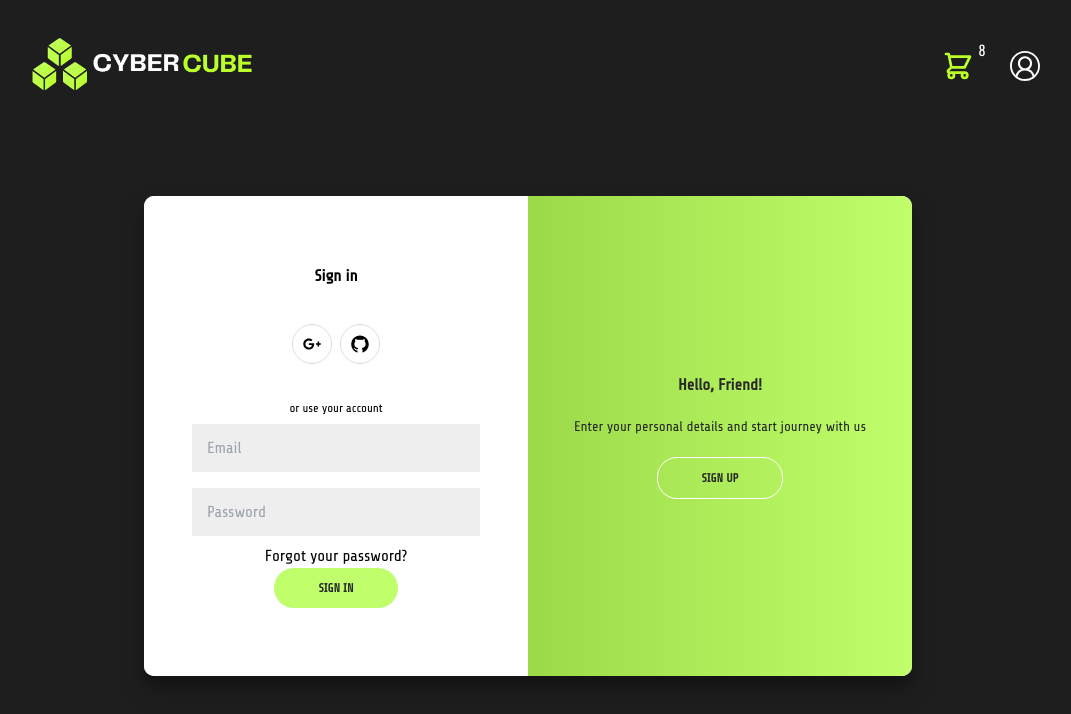
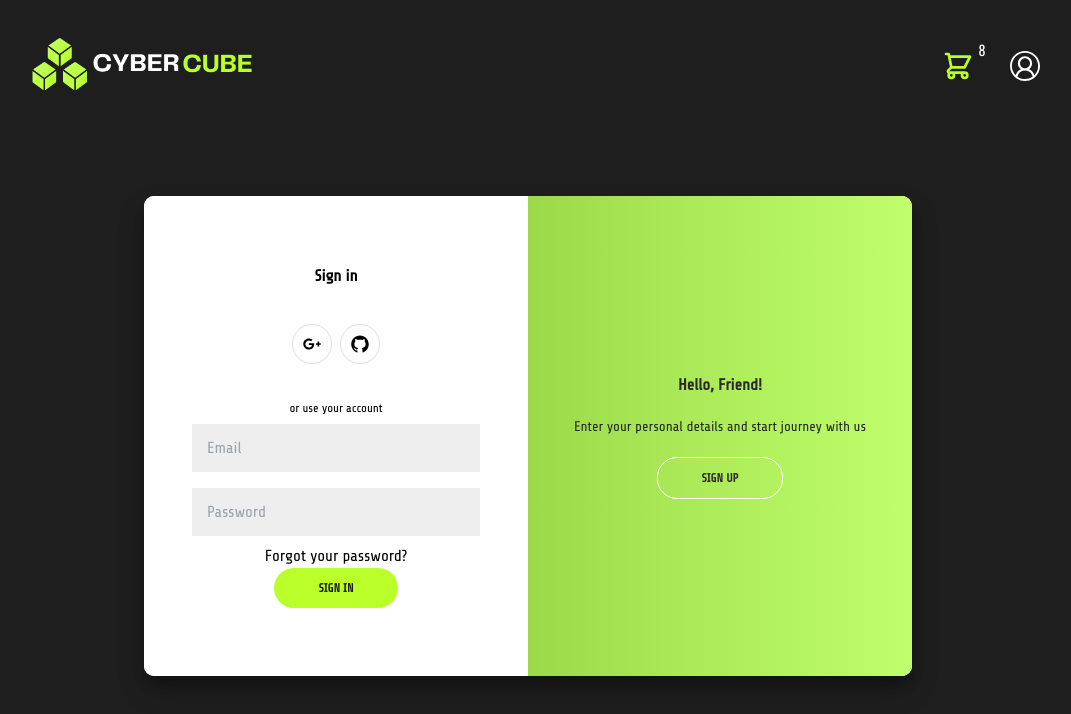
Before and after one commit to francobuceta/Ecommerce-Next.js, a Next.js app: page /auth in a window 1280 px wide. Shown: the top 714 px of the page, without its empty margins (112-1183 px from the left). Built offline with nearby package versions, Linux system fonts and the light colour scheme.

Commit message:
change colors in auth

```diff
--- a/src/app/auth/page.jsx
+++ b/src/app/auth/page.jsx
@@ -36,7 +36,7 @@ const Auth = () => {
             <input type="text" placeholder="Name" />
             <input type="email" placeholder="Email" />
             <input type="password" placeholder="Password" />
-            <button className="rounded-[20px] bg-[#C0FF6B] text-xs text-[#292929] font-bold py-3 px-11 transition-transform duration-[80ms] ease-in active:scale-[0.95]">
+            <button className="rounded-[20px] bg-custome-primary text-xs text-custome-secondary font-bold py-3 px-11 transition-transform duration-[80ms] ease-in active:scale-[0.95]">
               SIGN UP
             </button>
           </form>
@@ -58,7 +58,7 @@ const Auth = () => {
             <input type="email" placeholder="Email" />
             <input type="password" placeholder="Password" />
             <a href="#">Forgot your password?</a>
-            <button className="rounded-[20px] bg-[#C0FF6B] text-xs text-[#292929] font-bold py-3 px-11 transition-transform duration-[80ms] ease-in active:scale-[0.95]">
+            <button className="rounded-[20px] bg-custome-primary text-xs text-custome-secondary font-bold py-3 px-11 transition-transform duration-[80ms] ease-in active:scale-[0.95]">
               SIGN IN
             </button>
           </form>
```
